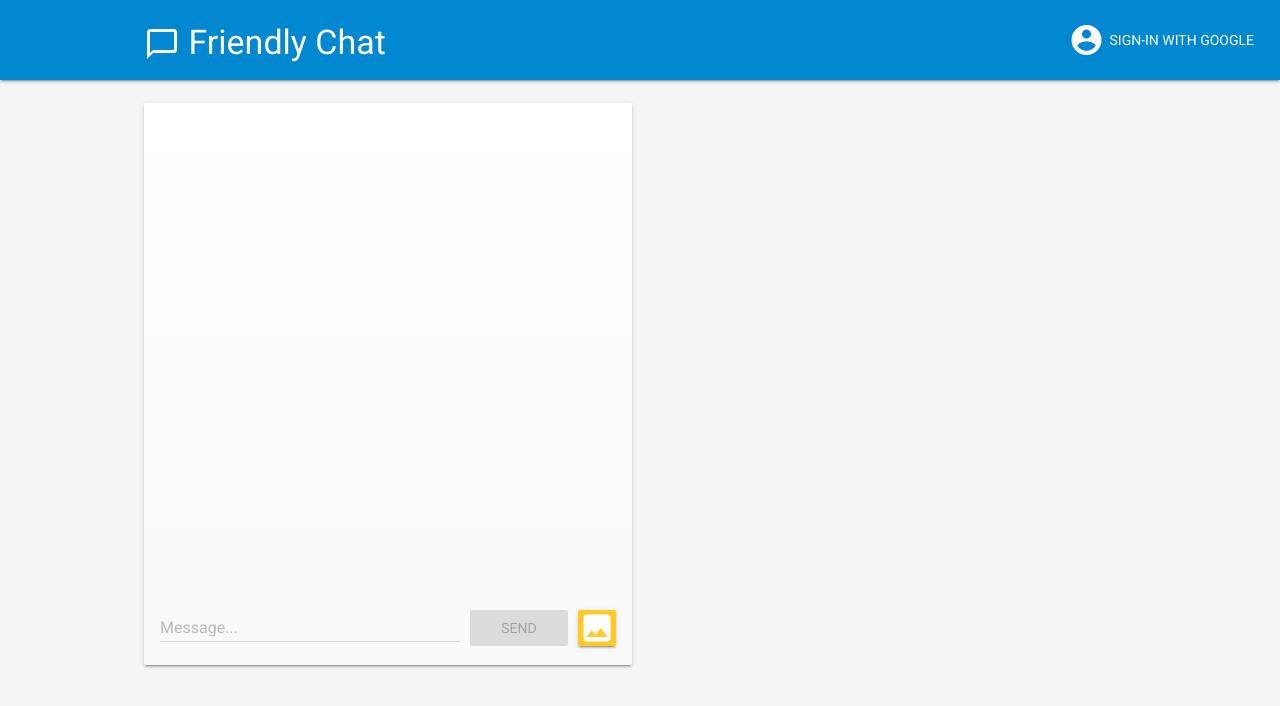
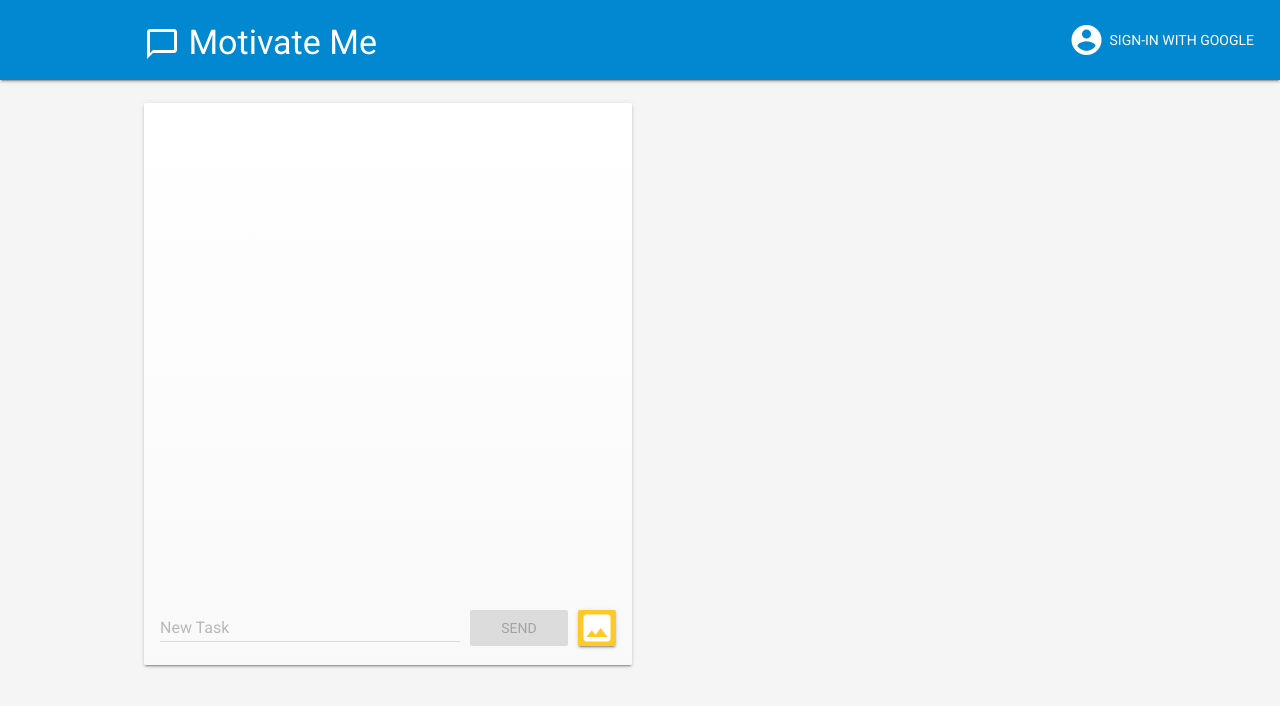
Before and after one commit to raymond-yuan/motivateme, a plain HTML site: page web-start/index.html in a window 1280 px wide. Drawn offline with nearby package versions, Linux system fonts and the light colour scheme; no server answers.

Commit message:
change html names

```diff
--- a/web-start/index.html
+++ b/web-start/index.html
@@ -64,7 +64,7 @@
   <header class="mdl-layout__header mdl-color-text--white mdl-color--light-blue-700">
     <div class="mdl-cell mdl-cell--12-col mdl-cell--12-col-tablet mdl-grid">
       <div class="mdl-layout__header-row mdl-cell mdl-cell--12-col mdl-cell--12-col-tablet mdl-cell--12-col-desktop">
-        <h3><i class="material-icons">chat_bubble_outline</i> Friendly Chat</h3>
+        <h3><i class="material-icons">chat_bubble_outline</i> Motivate Me</h3>
       </div>
       <div id="user-container">
         <div hidden id="user-pic"></div>
@@ -91,7 +91,7 @@
           <form id="message-form" action="#">
             <div class="mdl-textfield mdl-js-textfield mdl-textfield--floating-label">
               <input class="mdl-textfield__input" type="text" id="message">
-              <label class="mdl-textfield__label" for="message">Message...</label>
+              <label class="mdl-textfield__label" for="message">New Task</label>
             </div>
             <button id="submit" disabled type="submit" class="mdl-button mdl-js-button mdl-button--raised mdl-js-ripple-effect">
               Send
```
